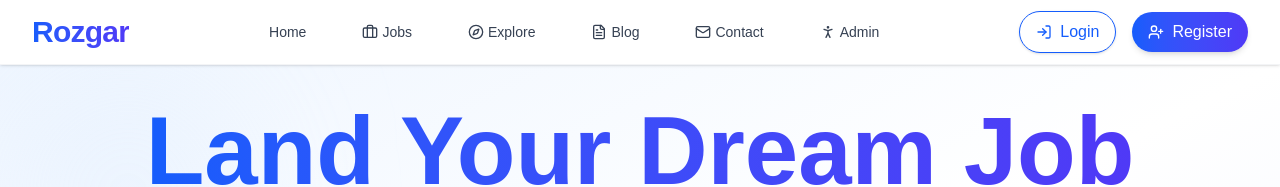
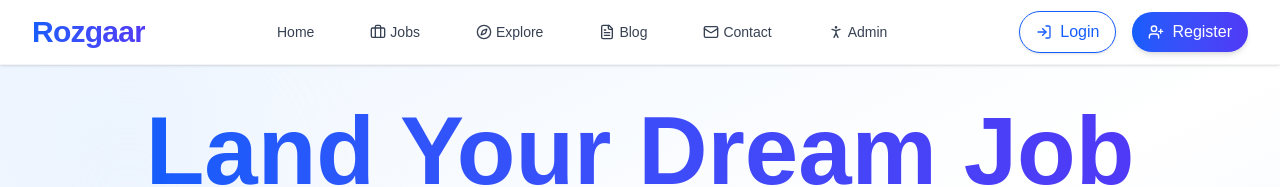
Before and after one commit to kajumac07/rozgar-web, a Next.js app: page / in a window 1280 px wide. Shown: the top 187 px of the page. Built offline with nearby package versions, Linux system fonts and the light colour scheme; no server answers.

Commit message:
Correct branding from 'Rozgar' to 'Rozgaar' in Footer and NavBar components, updating contact email and copyright notice accordingly.

```diff
--- a/src/components/Footer.tsx
+++ b/src/components/Footer.tsx
@@ -24,7 +24,7 @@ export default function Footer() {
           {/* Logo and Contact */}
           <div className="lg:col-span-2">
             <div className="text-3xl font-bold text-transparent bg-clip-text bg-gradient-to-r from-blue-400 to-indigo-600 mb-4">
-              Rozgar
+              Rozgaar
             </div>
             <p className="text-gray-400 mb-6 max-w-sm">
               Connecting talented professionals with world-class companies to
@@ -32,7 +32,7 @@ export default function Footer() {
             </p>
             <div className="flex items-center gap-3 text-gray-300 mb-2">
               <Mail size={18} className="text-blue-400" />
-              <span>contact@rozgar.com</span>
+              <span>contact@rozgaar.com</span>
             </div>
           </div>
 
@@ -169,7 +169,7 @@ export default function Footer() {
         {/* Bottom Section */}
         <div className="flex flex-col md:flex-row justify-between items-center">
           <div className="text-gray-500 text-sm mb-4 md:mb-0">
-            © {new Date().getFullYear()} Rozgar. All rights reserved.
+            © {new Date().getFullYear()} Rozgaar. All rights reserved.
           </div>
 
           <div className="flex space-x-4">
--- a/src/components/NavBar.tsx
+++ b/src/components/NavBar.tsx
@@ -45,7 +45,7 @@ export default function NavBar() {
             <Link href="/">
               <div className="flex-shrink-0 flex items-center">
                 <div className="text-3xl font-extrabold text-transparent bg-clip-text bg-gradient-to-r from-blue-600 to-indigo-600 tracking-tight">
-                  Rozgar
+                  Rozgaar
                 </div>
               </div>
             </Link>
```
